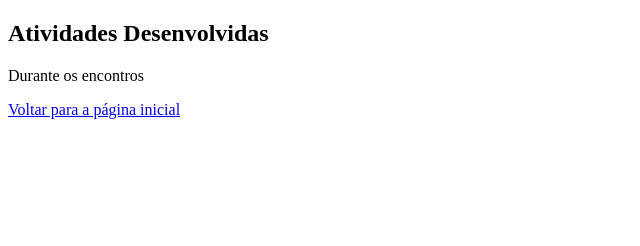
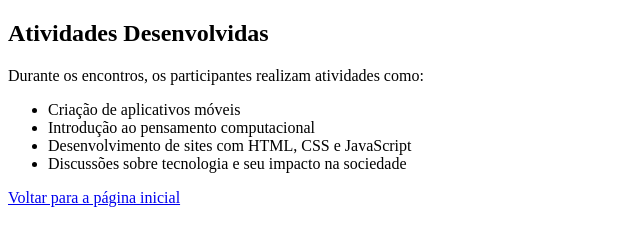
Before and after one commit to IFSPBRA-LPW/tags-semanticas-Felps1910, a plain HTML site: page site html semantico/atividades.html in a window 1280 px wide. Shown: the whole page, without its empty margins (0-640 px from the left). Drawn offline with Linux system fonts and the light colour scheme.

Commit message:
agora sim

```diff
--- a/site html semantico/atividades.html
+++ b/site html semantico/atividades.html
@@ -7,7 +7,14 @@
 </head>
 <body>
     <h2>Atividades Desenvolvidas</h2>
-    <P>Durante os encontros</P>
+    <P>Durante os encontros, os participantes realizam atividades como:
+        <ul>
+            <li>Criação de aplicativos móveis</li>
+            <li>Introdução ao pensamento computacional</li>
+            <li>Desenvolvimento de sites com HTML, CSS e JavaScript</li>
+            <li>Discussões sobre tecnologia e seu impacto na sociedade</li>
+        </ul>
+    </P>
     <p><a href="index.html">Voltar para a página inicial</a></p>
 </body>
 </html>
```
